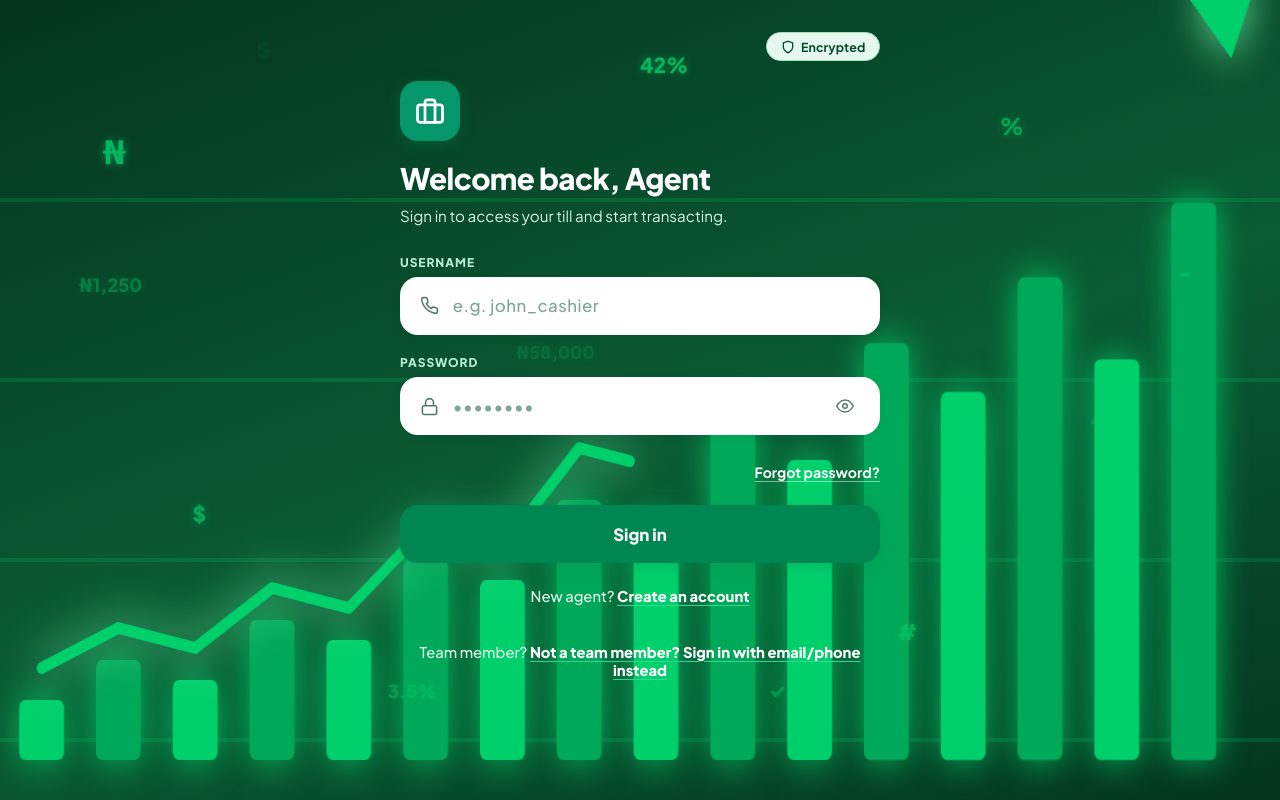
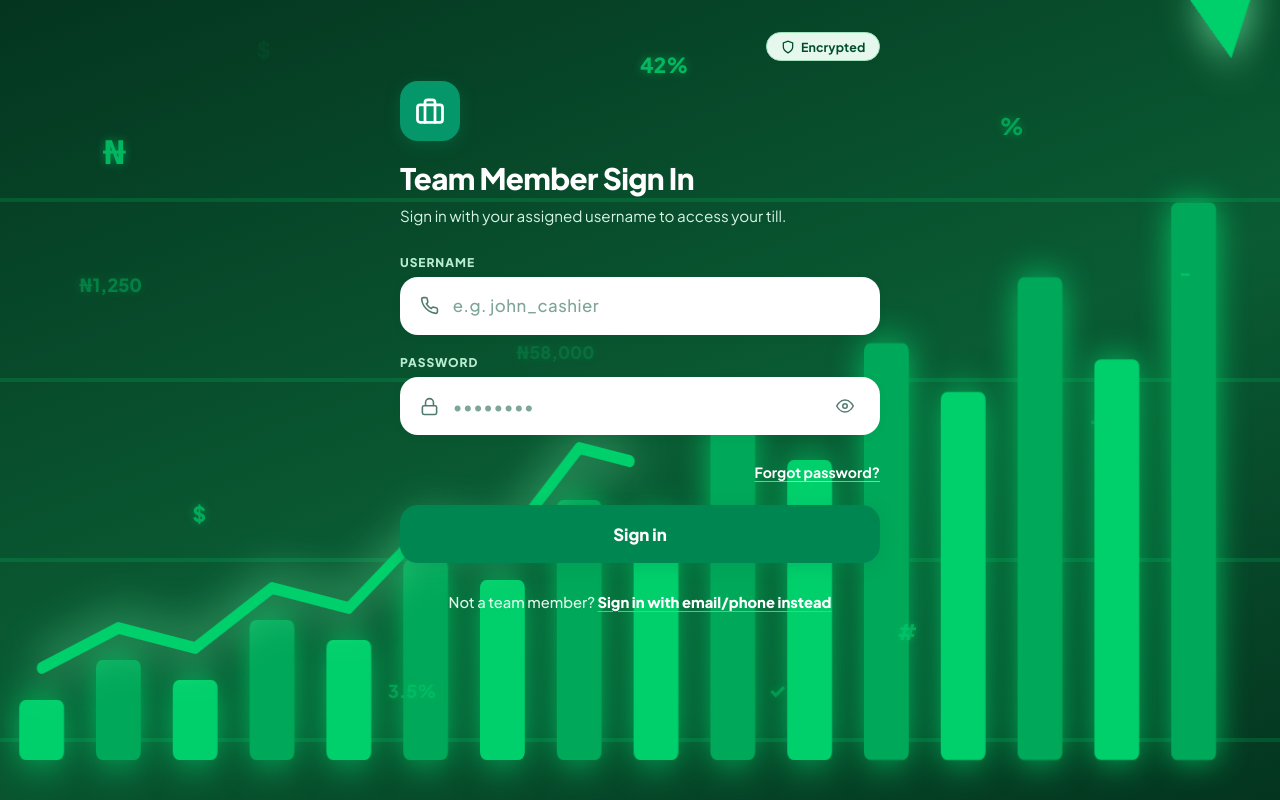
Before and after one commit to A1iyu/3mtt-POS-App, a plain HTML site: page index.html in a window 1280 px wide. Both pictures are taken after a click on the link "Sign in with your username". Drawn offline with Linux system fonts and the light colour scheme.

Commit message:
updated login page

```diff
--- a/index.html
+++ b/index.html
@@ -186,11 +186,11 @@
           </button>
 
           <!-- Footer Link to Register -->
-          <p class="auth-footer-exact">
+          <p class="auth-footer-exact" id="login-register-row">
             New agent? <a href="#" id="link-go-to-register">Create an account</a>
           </p>
-          <p class="auth-footer-exact" style="margin-top:0.35rem;">
-            Team member? <a href="#" id="link-toggle-member-login">Sign in with your username</a>
+          <p class="auth-footer-exact" style="margin-top:0.35rem;" id="login-member-toggle-row">
+            <span id="login-member-toggle-prefix">Team member?</span> <a href="#" id="link-toggle-member-login">Sign in with your username</a>
           </p>
         </div>
       </section>
--- a/js/app.js
+++ b/js/app.js
@@ -715,6 +715,7 @@ class POSApp {
 
     if (viewName === 'profile') this.renderProfileScreen();
     else if (viewName === 'menu') this.renderDashboard();
+    else if (viewName === 'login') this.setLoginMode('personal');
 
     const homeBtn = document.getElementById('nav-btn-home');
     const histBtn = document.getElementById('nav-btn-history');
@@ -800,6 +801,40 @@ class POSApp {
         btn.textContent = `Resend in ${seconds}s`;
       }
     }, 1000);
+  }
+
+  setLoginMode(mode = 'personal') {
+    this._loginMode = mode;
+    const label = document.getElementById('login-identifier-label');
+    const identifierInput = document.getElementById('login-identifier-input');
+    const togglePrefix = document.getElementById('login-member-toggle-prefix');
+    const toggleLink = document.getElementById('link-toggle-member-login');
+    const title = document.querySelector('#view-login .auth-title-exact');
+    const subtitle = document.querySelector('#view-login .auth-subtitle-exact');
+    const registerRow = document.getElementById('login-register-row');
+    const passwordInput = document.getElementById('login-password-input');
+
+    if (mode === 'member') {
+      if (title) title.textContent = 'Team Member Sign In';
+      if (subtitle) subtitle.textContent = 'Sign in with your assigned username to access your till.';
+      if (label) label.textContent = 'USERNAME';
+      if (identifierInput) identifierInput.placeholder = 'e.g. john_cashier';
+      if (togglePrefix) togglePrefix.textContent = 'Not a team member?';
+      if (toggleLink) toggleLink.textContent = 'Sign in with email/phone instead';
+      if (registerRow) registerRow.style.display = 'none';
+    } else {
+      this._loginMode = 'personal';
+      if (title) title.textContent = 'Welcome back, Agent';
+      if (subtitle) subtitle.textContent = 'Sign in to access your till and start transacting.';
+      if (label) label.textContent = 'EMAIL OR PHONE NUMBER';
+      if (identifierInput) identifierInput.placeholder = 'agent@example.com or 0801 234 5678';
+      if (togglePrefix) togglePrefix.textContent = 'Team member?';
+      if (toggleLink) toggleLink.textContent = 'Sign in with your username';
+      if (registerRow) registerRow.style.display = '';
+    }
+
+    if (identifierInput) identifierInput.value = '';
+    if (passwordInput) passwordInput.value = '';
   }
 
   initEventListeners() {
@@ -817,7 +852,7 @@ class POSApp {
     };
 
     // 1. Login (personal/admin OR org member — toggled via link-toggle-member-login)
-    this._loginMode = 'personal';
+    this.setLoginMode('personal');
 
     const performLogin = async () => {
       const identifierInput = document.getElementById('login-identifier-input')?.value.trim();
@@ -879,26 +914,8 @@ class POSApp {
     document.getElementById('link-toggle-member-login')?.addEventListener('click', (e) => {
       e.preventDefault();
       sound.playTap();
-
-      const label = document.getElementById('login-identifier-label');
-      const identifierInput = document.getElementById('login-identifier-input');
-      const toggleLink = document.getElementById('link-toggle-member-login');
-
-      this._loginMode = this._loginMode === 'member' ? 'personal' : 'member';
-
-      if (this._loginMode === 'member') {
-        if (label) label.textContent = 'USERNAME';
-        if (identifierInput) identifierInput.placeholder = 'e.g. john_cashier';
-        if (toggleLink) toggleLink.textContent = 'Not a team member? Sign in with email/phone instead';
-      } else {
-        if (label) label.textContent = 'EMAIL OR PHONE NUMBER';
-        if (identifierInput) identifierInput.placeholder = 'agent@example.com or 0801 234 5678';
-        if (toggleLink) toggleLink.textContent = 'Sign in with your username';
-      }
-
-      if (identifierInput) identifierInput.value = '';
-      const passwordInput = document.getElementById('login-password-input');
-      if (passwordInput) passwordInput.value = '';
+      const nextMode = this._loginMode === 'member' ? 'personal' : 'member';
+      this.setLoginMode(nextMode);
     });
 
     // 2. Navigation to "Create an Account" & Back
```
